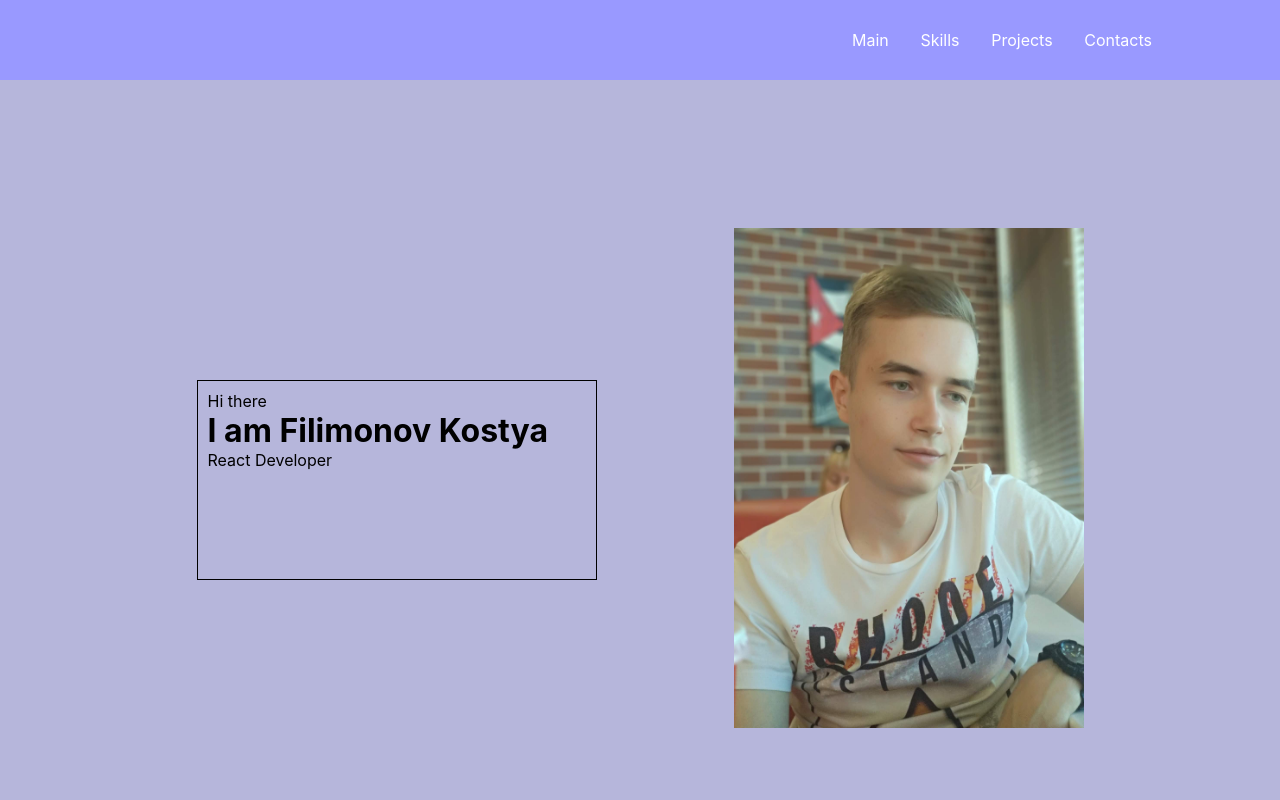
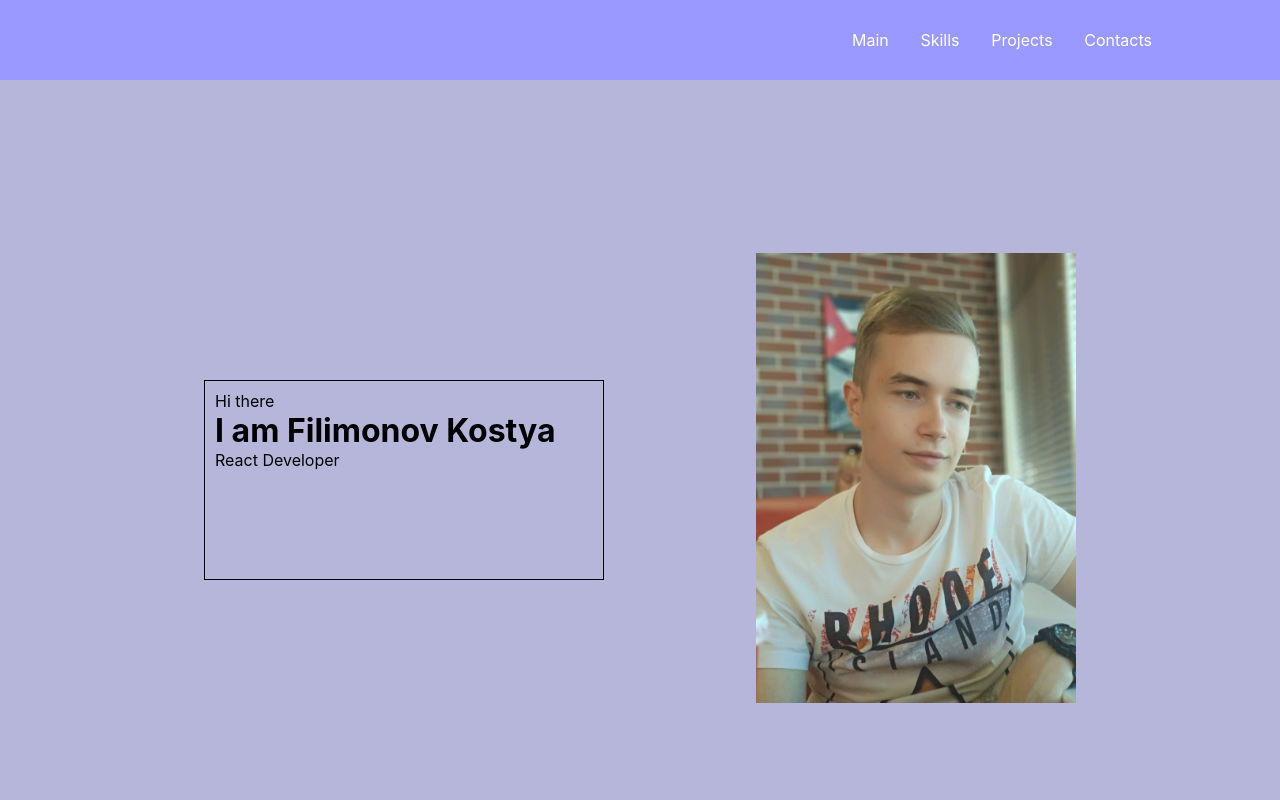
Before and after one commit to FilimonovKostya/Portfolio, a React (Create React App) app: page / in a window 1280 px wide. Shown: the top 800 px of the page. Built offline with nearby package versions, Linux system fonts and the light colour scheme.

Commit message:
refactoring main.tsx

```diff
--- a/src/Main/Main.module.css
+++ b/src/Main/Main.module.css
@@ -22,8 +22,8 @@
 }
 
 .avatar{
-    width: 350px;
-    height: 500px;
+    width: 320px;
+    height: 450px;
     background-size: cover;
     background-position: center;
     background-repeat: no-repeat;
--- a/src/Main/Main.tsx
+++ b/src/Main/Main.tsx
@@ -10,7 +10,7 @@ export const Main = () => {
                 <h1>I am Filimonov Kostya</h1>
                 <p>React Developer</p>
             </div>
-            <div ><img className={style.avatar} src={photo} alt="Profile Photo"/></div>
+          <div>  <img className={style.avatar} src={photo} alt="Profile Photo"/> </div>
         </div>
     </div>
 }
```
